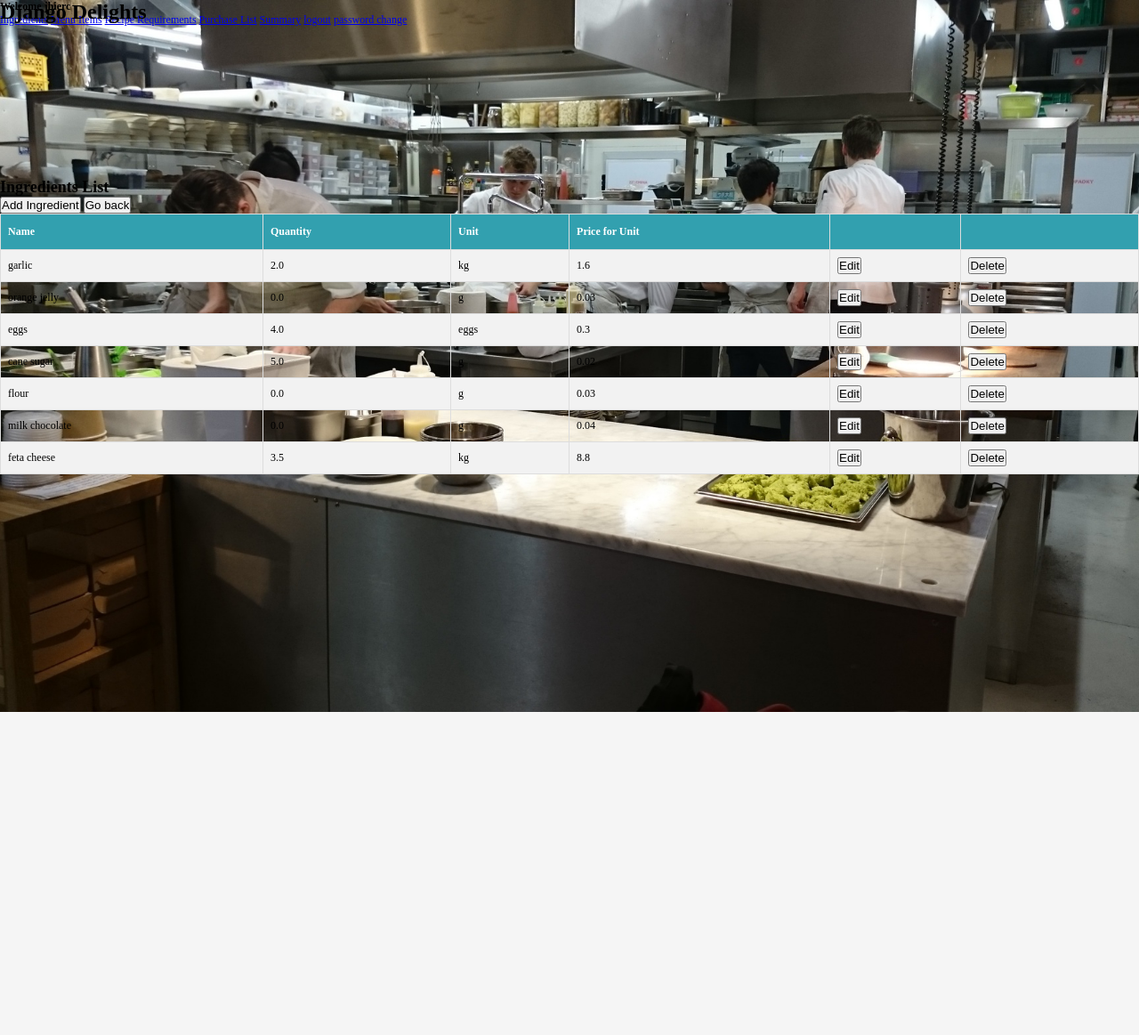
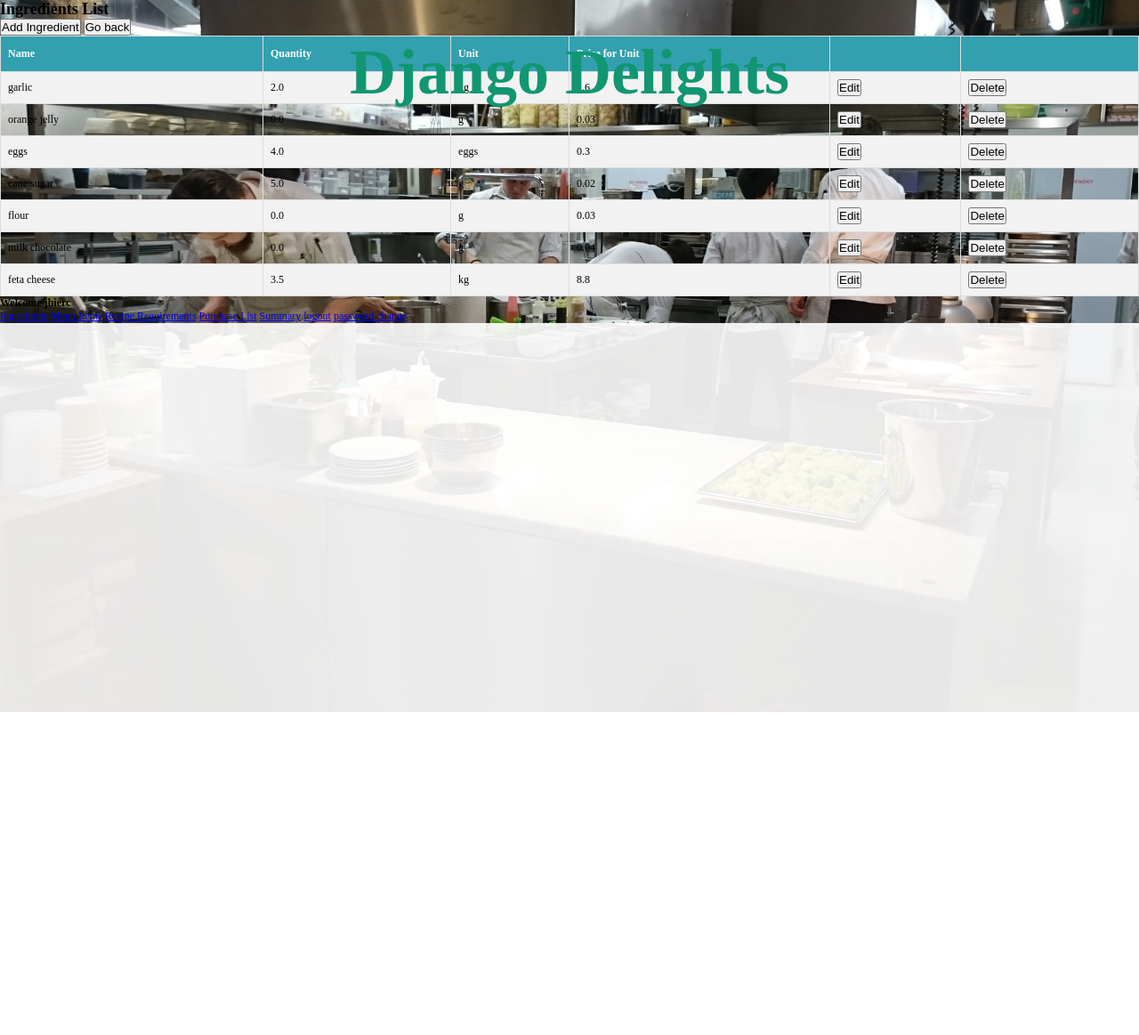
Before and after one commit to jbierc/django_delights, a Django app: page /ingredient/list in a window 1280 px wide. Shown: the whole page at 89% size. Before the commit the page ends 800 px from the top, so only its background shows below. Run offline with Django 4.2, Linux system fonts and the light colour scheme; a user stored in the database is signed in; data comes from the database, SQL or seed files in the repository.

Commit message:
css styling

```diff
--- a/django_delights/delights_app/static/style.css
+++ b/django_delights/delights_app/static/style.css
@@ -6,25 +6,46 @@
 
 html {
     font-size: 12px;
-
     height: 100vh;
-}
-
-body {
-    background-image: url('/django_delights/django_delights/delights_app/static/restaurant-dish-meal-food-kitchen-cuisine-809795-pxhere.com.jpg');
-    background-position: center;
-    background-size: cover;
 }
 
 header {
     position: relative;
-    height: 25vh;
+    height: 100vh;
+    background-image: url('restaurant-dish-meal-food-kitchen-cuisine-809795-pxhere.com.jpg');
+    background-size: cover;
+    background-position: center;
+    z-index: 0;
 
+}
+
+.transbox {
+    background-color: #ffffff;
+    height: 100vh;
+    opacity: 0.9;
+    z-index: 1;
 }
 
 h1 {
     position: absolute;
+    top: 5%;
+    left: 50%;
+    transform: translateX(-50%);
+    font-size: 6rem;
+    color: #119671;
+    z-index: 3;
+
 }
+
+form {
+    position: absolute;
+    text-align: center;
+    top: 40%;
+    left: 50%;
+    transform: translateX(-50%);
+    z-index: 2;
+}
+
 
 table {
     border-collapse: collapse;
--- a/django_delights/delights_app/templates/base.html
+++ b/django_delights/delights_app/templates/base.html
@@ -1,4 +1,4 @@
-{% load static%}
+{% load static %}
 <!DOCTYPE html>
 <html lang="en">
   <head>
@@ -6,9 +6,12 @@
     <link rel="stylesheet" type="text/css" href='{% static "style.css" %}'>
     <title>Django Delights</title>
   </head>
+
   <body>
     <header>
       <h1>Django Delights</h1>
+      {% block content %}
+      {% endblock %}
       <nav>
         {% if user.username %}
         <h4>Welcome {{ user.username }}</h4>
@@ -21,8 +24,9 @@
         <a href="{% url 'password_change' %}">password change</a>
         {% endif %}
       </nav>
+      <div class="transbox">
+
+      </div>
     </header>
   </body>
 </html>
-{% block content %}
-{% endblock %}
```
